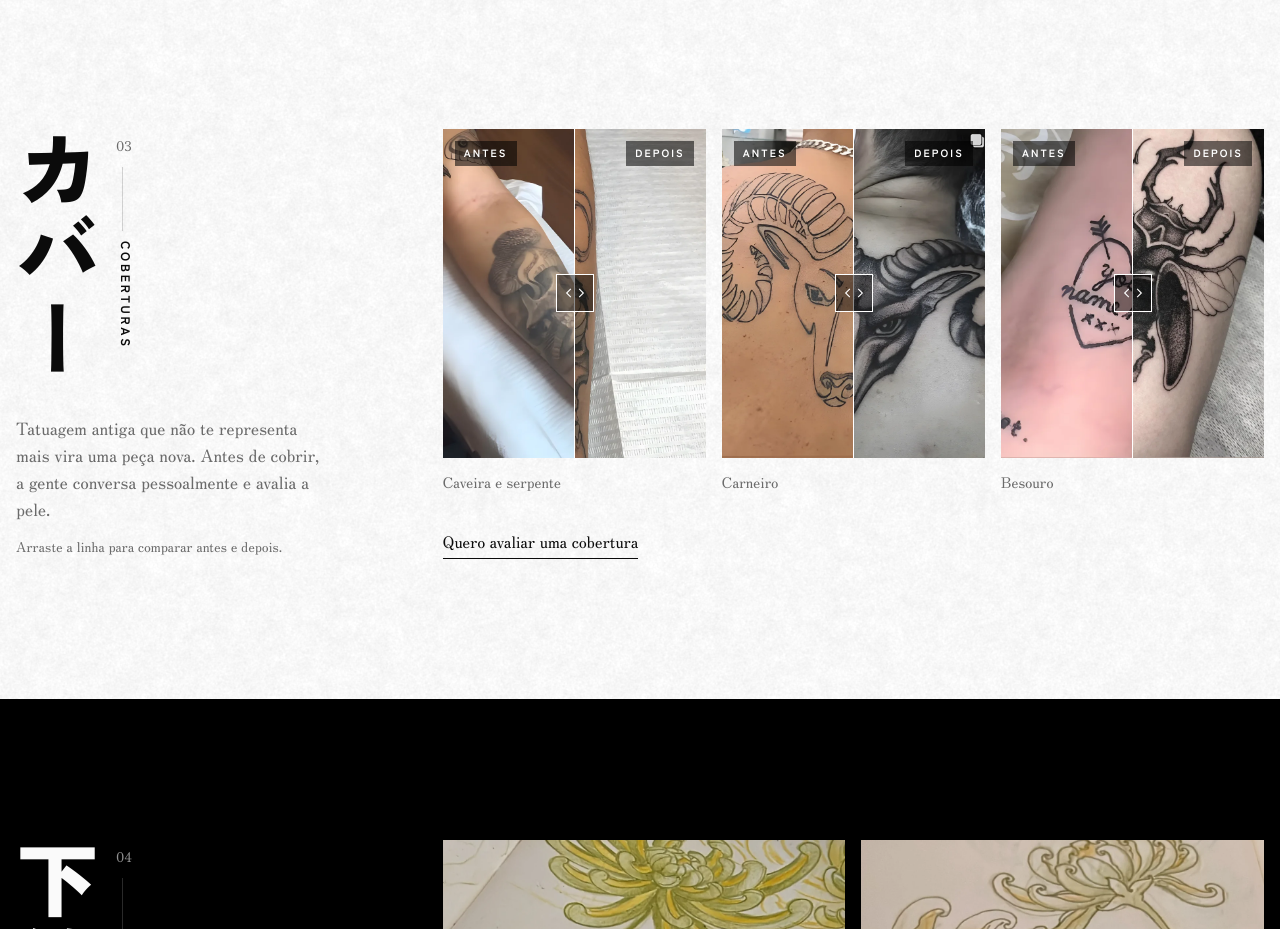
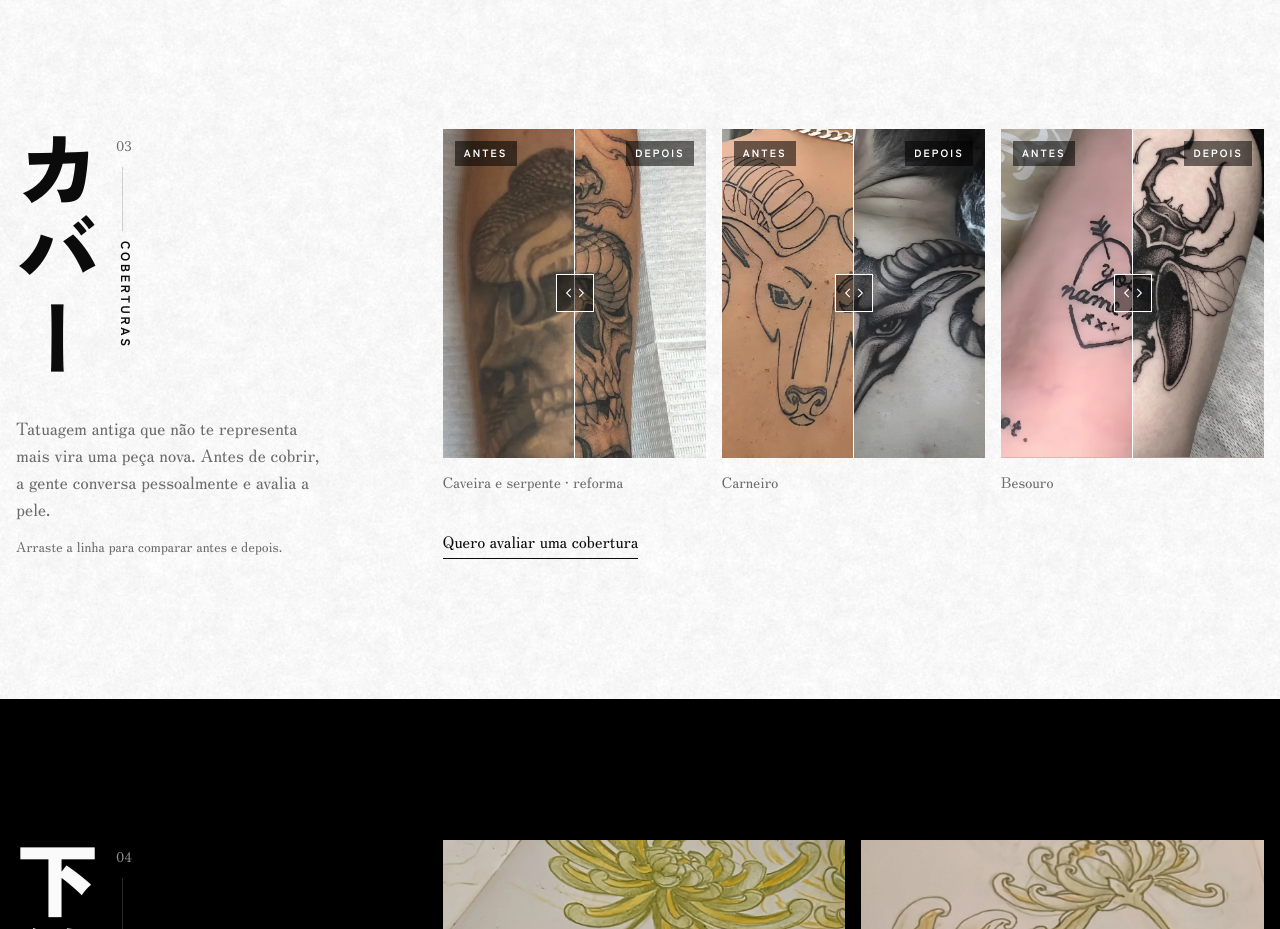
Before and after one commit to azeugral/vinny-spades, a plain HTML site: page premium/index.html in a window 1280 px wide. Shown: the part 5480-6409 px from the top of the page. Drawn offline with Linux system fonts and the light colour scheme.

Commit message:
Premium: antes e depois das coberturas alinhados (caveira com o antes no mesmo enquadramento, carneiro na mesma escala e sem ícone do IG)
Co-Authored-By: Claude Opus 5.5 <noreply@anthropic.com>

```diff
--- a/premium/index.html
+++ b/premium/index.html
@@ -160,8 +160,8 @@
     </div>
     <div class="principal">
       <div class="cobs">
-        <figure class="cob rv"><div class="ad" style="--p:50%"><img class="dep" src="../img/cob/cob03.webp" alt="Depois: caveira e serpente" width="800" height="1000"><img class="ant" src="../img/cob/cob01.webp" alt="Antes da cobertura" width="800" height="1000"><span class="eti a">Antes</span><span class="eti d">Depois</span><span class="fio" aria-hidden="true"></span><input type="range" min="0" max="100" value="50" aria-label="Comparar antes e depois: caveira e serpente"></div><figcaption>Caveira e serpente</figcaption></figure>
-        <figure class="cob rv d1"><div class="ad" style="--p:50%"><img class="dep" src="../img/cob/cob09.webp" alt="Depois: carneiro" width="800" height="1000"><img class="ant" src="../img/cob/cob08.webp" alt="Antes da cobertura" width="800" height="1000"><span class="eti a">Antes</span><span class="eti d">Depois</span><span class="fio" aria-hidden="true"></span><input type="range" min="0" max="100" value="50" aria-label="Comparar antes e depois: carneiro"></div><figcaption>Carneiro</figcaption></figure>
+        <figure class="cob rv"><div class="ad" style="--p:50%"><img class="dep" src="../img/cob/ref-depois.webp" alt="Depois: caveira e serpente reformada" width="800" height="1000"><img class="ant" src="../img/cob/ref-antes.webp" alt="Antes da reforma" width="800" height="1000"><span class="eti a">Antes</span><span class="eti d">Depois</span><span class="fio" aria-hidden="true"></span><input type="range" min="0" max="100" value="50" aria-label="Comparar antes e depois: caveira e serpente"></div><figcaption>Caveira e serpente · reforma</figcaption></figure>
+        <figure class="cob rv d1"><div class="ad" style="--p:50%"><img class="dep" src="../img/cob/cob09b.webp" alt="Depois: carneiro" width="800" height="1000"><img class="ant" src="../img/cob/cob08b.webp" alt="Antes da cobertura" width="800" height="1000"><span class="eti a">Antes</span><span class="eti d">Depois</span><span class="fio" aria-hidden="true"></span><input type="range" min="0" max="100" value="50" aria-label="Comparar antes e depois: carneiro"></div><figcaption>Carneiro</figcaption></figure>
         <figure class="cob rv d2"><div class="ad" style="--p:50%"><img class="dep" src="../img/cob/cob11.webp" alt="Depois: besouro" width="800" height="1000"><img class="ant" src="../img/cob/cob10.webp" alt="Antes da cobertura" width="800" height="1000"><span class="eti a">Antes</span><span class="eti d">Depois</span><span class="fio" aria-hidden="true"></span><input type="range" min="0" max="100" value="50" aria-label="Comparar antes e depois: besouro"></div><figcaption>Besouro</figcaption></figure>
       </div>
       <a class="lk" href="#orcamento" data-wa="cobertura">Quero avaliar uma cobertura</a>
```
Also changed, not shown: img/cob/cob08b.webp (added), img/cob/cob09b.webp (added), img/cob/ref-antes.webp (added), img/cob/ref-depois.webp (added).
